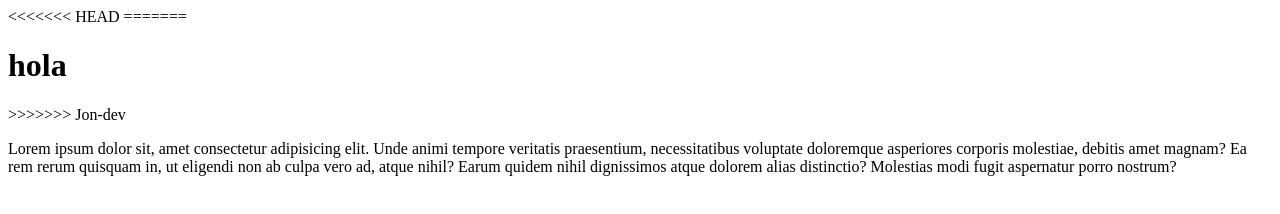
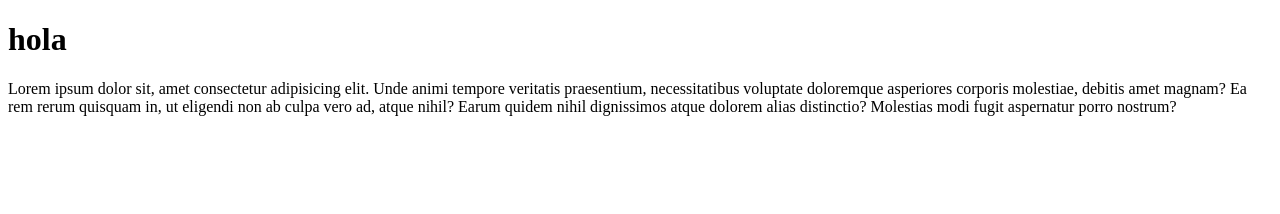
Before and after one commit to jonCampzar/primer_repo_remoto, a plain HTML site: page index.html in a window 1280 px wide. Drawn offline with Linux system fonts and the light colour scheme.

Commit message:
OTRA CORRECCION

```diff
--- a/index.html
+++ b/index.html
@@ -7,12 +7,8 @@
     <title>Document</title>
 </head>
 <body>
-<<<<<<< HEAD
-=======
+<h1>hola</h1>
 
-
-<h1>hola</h1>
->>>>>>> Jon-dev
     <p>Lorem ipsum dolor sit, amet consectetur adipisicing elit. Unde animi tempore veritatis praesentium, necessitatibus voluptate doloremque asperiores corporis molestiae, debitis amet magnam? Ea rem rerum quisquam in, ut eligendi non ab culpa vero ad, atque nihil? Earum quidem nihil dignissimos atque dolorem alias distinctio? Molestias modi fugit aspernatur porro nostrum?</p>
 </body>
 </html>
```
Also changed, not shown: 1 other file.
